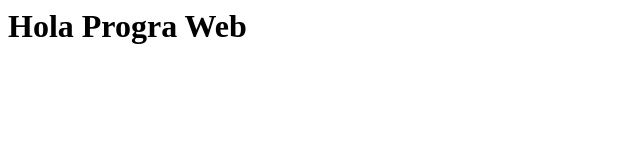
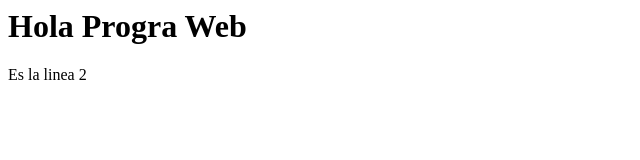
Before and after one commit to trox-vevo/progra-web, a plain HTML site: page index.html in a window 1280 px wide. Shown: the full height of the page, 0-640 px from the left. Drawn offline with Linux system fonts and the light colour scheme.

Commit message:
new file:   hola1.html 	modified:   index.html

```diff
--- a/index.html
+++ b/index.html
@@ -1 +1,2 @@
 <h1>Hola Progra Web</h1>
+<p>Es la linea 2</p>
```
Also changed, not shown: hola1.html (added).
